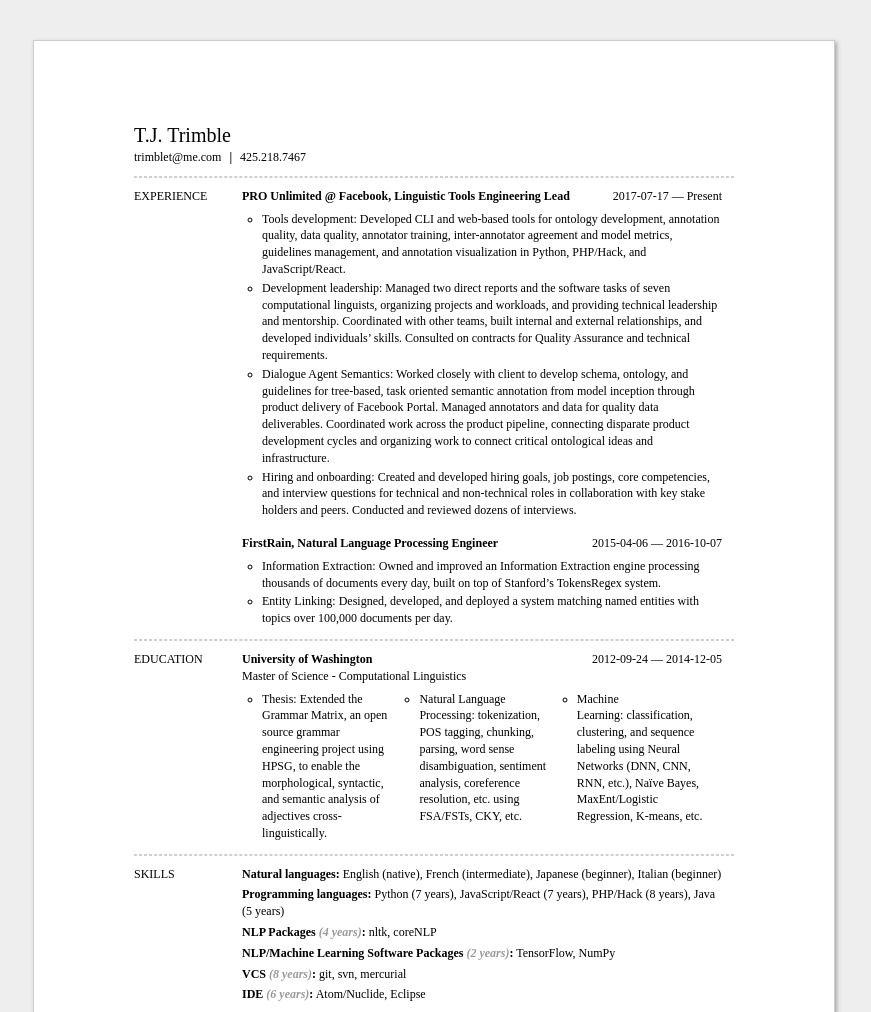
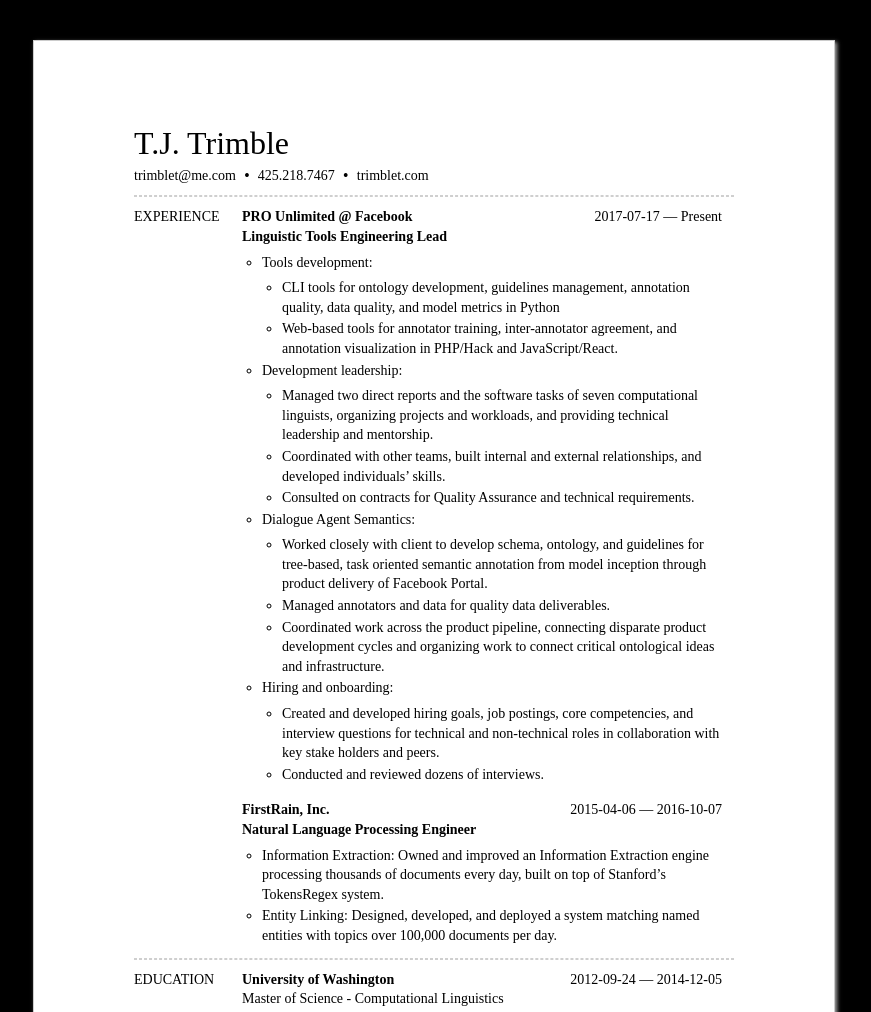
Before and after one commit to trimblet/trimblet.github.io, a plain HTML site: page index.html in a window 1280 px wide. Shown: the top 1012 px of the page, without its empty margins (206-1077 px from the left). Drawn offline with Linux system fonts and the light colour scheme.

Commit message:
Refactor, enhanced styles

```diff
--- a/index.html
+++ b/index.html
@@ -7,175 +7,24 @@
 
     <title>T.J. Trimble</title>
 
-	<style>
-	body {
-  background: #EEEEEE;
-  font: 12px "Times New Roman", Times, sans-serif;
-  line-height: 1.4;
-  margin: 40px 0;
-}
-em {
-  color: #999;
-}
-p {
-  line-height: 1.4;
-}
-ul {
-  margin-bottom: 0;
-}
-li {
-  margin-bottom: 2px;
-}
-a {
-  text-decoration: none;
-}
-
-#resume {
-  margin: 0 auto;
-  max-width: 600px;
-  padding: 80px 100px;
-  background: #fff;
-  border: 1px solid #ccc;
-  box-shadow: 2px 2px 4px #aaa;
-  -webkit-box-shadow: 2px 2px 4px #aaa;
-}
-
-.coursesList {
-  width: 28%;
-  vertical-align: top;
-  display: inline-block;
-}
-
-.largeFont {
-  font-size: 20px;
-}
-
-.smallFont {
-  font-size: 12px;
-}
-
-.sectionBlock {
-  display: flex;
-  width: 100%;
-}
-
-.sectionName {
-  width: 18%;
-  vertical-align: top;
-  display: inline-block;
-}
-
-.sectionContent {
-  width: 80%;
-  vertical-align: top;
-  display: inline-block;
-}
-
-.sectionContent ul {
-  padding-left: 20px;
-  margin-top: 6px;
-  list-style-type: circle;
-}
-
-.sectionContent .title {
-  font-weight: bold;
-}
-
-.sectionContent .date {
-  float: right;
-}
-
-.sectionContent .separator {
-  height: 14px;
-}
-
-.sectionLine {
-  border-style: dashed;
-  border-width: 1px;
-  border-color: #CFCFCF;
-  margin-top: 10px;
-  margin-bottom: 10px;
-}
-
-.divider {
-  font-weight: bold;
-  margin-left: 5px;
-  margin-right: 5px;
-}
-
-.summary {
-  margin-top: 6px;
-}
-
-.skillBlock {
-  margin-bottom: 4px;
-}
-
-.jobBlock {
-  page-break-inside: avoid;
-}
-
-/* Media Queries */
-@media only screen and (max-width: 40em) {
-  body {
-    margin: 0;
-    font-size: 14px;
-  }
-  #resume {
-    margin: 0 auto;
-    max-width: 600px;
-    padding: 0.5em 1em;
-    border: none;
-  }
-  .sectionContent {
-    width: 100%;
-  }
-  .sectionContent .date {
-    padding-right: 2em;
-  }
-  .sectionName {
-    width: auto;
-  }
-  .largeFont {
-    font-size: 20px;
-  }
-  .smallFont {
-    font-size: 14px;
-  }
-}
-
-@media print {
-  #resume {
-    margin: 0 auto;
-    max-width: 600px;
-    padding: 0px 0px;
-    border: 0px;
-    background: #fff;
-    box-shadow: none;
-    -webkit-box-shadow: none;
-  }
-
-  a {
-    color: black;
-  }
-}
-
-	</style>
+    <link rel="stylesheet" type="text/css" href="styles.css">
 
   </head>
   <body>
 
     <div id='resume'>
-  <div id='nameBlock' class='largeFont'>
+      <div id='nameBlock'>
         <span class='name'>
           T.J. Trimble
         </span>
       </div>
-  <div id='basicsBlock' class='smallFont'>
+      <div id='basicsBlock'>
         <div class='contactBlock'>
           <span class='email'>trimblet@me.com</span>
-      <span class='divider'>|</span>
+          <span class='divider'>•</span>
           <span class='phone'>425.218.7467</span>
+          <span class='divider'>•</span>
+          <span class='website'>trimblet.com</span>
         </div>
       </div>
       <div class='sectionLine'></div>
@@ -188,30 +37,46 @@
         <div class='sectionContent'>
           <div class="jobBlock">
             <div class='blockHeader'>
-	        <span class='title'>
-	          PRO Unlimited @ Facebook, Linguistic Tools Engineering Lead
-	        </span>
-	        <span class='date'>
-	          2017-07-17 &mdash; Present
-	        </span>
+              <div class='date'>2017-07-17 &mdash; Present</div>
+              <div class='title'>PRO Unlimited @ Facebook</div>
+              <div class='title'>Linguistic Tools Engineering Lead</div>
             </div>
             <div><a href=''></a></div>
             <ul class='highlights'>
-	        <li>Tools development: Developed CLI and web-based tools for ontology development, annotation quality, data quality, annotator training, inter-annotator agreement and model metrics, guidelines management, and annotation visualization in Python, PHP/Hack, and JavaScript/React.</li>
-	        <li>Development leadership: Managed two direct reports and the software tasks of seven computational linguists, organizing projects and workloads, and providing technical leadership and mentorship. Coordinated with other teams, built internal and external relationships, and developed individuals’ skills. Consulted on contracts for Quality Assurance and technical requirements.</li>
-	        <li>Dialogue Agent Semantics: Worked closely with client to develop schema, ontology, and guidelines for tree-based, task oriented semantic annotation from model inception through product delivery of Facebook Portal. Managed annotators and data for quality data deliverables. Coordinated work across the product pipeline, connecting disparate product development cycles and organizing work to connect critical ontological ideas and infrastructure.</li>
-	        <li>Hiring and onboarding: Created and developed hiring goals, job postings, core competencies, and interview questions for technical and non-technical roles in collaboration with key stake holders and peers. Conducted and reviewed dozens of interviews.</li>
+              <li>Tools development:
+                  <ul>
+                    <li>CLI tools for ontology development, guidelines management, annotation quality, data quality, and model metrics in Python</li>
+                    <li>Web-based tools for annotator training, inter-annotator agreement, and annotation visualization in PHP/Hack and JavaScript/React.</li>
+                  </ul>
+              </li>
+              <li>Development leadership:
+                  <ul>
+                    <li>Managed two direct reports and the software tasks of seven computational linguists, organizing projects and workloads, and providing technical leadership and mentorship.</li>
+                    <li>Coordinated with other teams, built internal and external relationships, and developed individuals’ skills.</li>
+                    <li>Consulted on contracts for Quality Assurance and technical requirements.</li>
+                  </ul>
+              </li>
+              <li>Dialogue Agent Semantics:
+                  <ul>
+                    <li>Worked closely with client to develop schema, ontology, and guidelines for tree-based, task oriented semantic annotation from model inception through product delivery of Facebook Portal.</li>
+                    <li>Managed annotators and data for quality data deliverables.</li>
+                    <li>Coordinated work across the product pipeline, connecting disparate product development cycles and organizing work to connect critical ontological ideas and infrastructure.</li>
+                  </ul>
+              </li>
+              <li>Hiring and onboarding:
+                  <ul>
+                    <li>Created and developed hiring goals, job postings, core competencies, and interview questions for technical and non-technical roles in collaboration with key stake holders and peers.</li>
+                    <li>Conducted and reviewed dozens of interviews.</li>
+                  </ul>
+              </li>
             </ul>
             <div class='separator'></div>
           </div>
           <div class="jobBlock">
             <div class='blockHeader'>
-	        <span class='title'>
-	          FirstRain, Natural Language Processing Engineer
-	        </span>
-	        <span class='date'>
-	          2015-04-06 &mdash; 2016-10-07
-	        </span>
+              <div class='date'>2015-04-06 &mdash; 2016-10-07</div>
+              <div class='title'>FirstRain, Inc.</div>
+              <div class='title'>Natural Language Processing Engineer</div>
             </div>
             <div><a href=''></a></div>
             <ul class='highlights'>
@@ -223,8 +88,6 @@
         </div>
       </div>
       <div class='sectionLine'></div>
-
-
 
 
       <div id='education' class="sectionBlock">
--- /dev/null
+++ b/styles.css
@@ -0,0 +1,170 @@
+body {
+  background: black;
+  font: 14px "Times New Roman", Times, sans-serif;
+  line-height: 1.4;
+  margin: 40px 0;
+}
+
+em {
+  color: #999;
+}
+
+p {
+  line-height: 1.4;
+}
+
+ul {
+  margin-bottom: 0;
+}
+
+li {
+  margin-bottom: 2px;
+}
+
+a {
+  text-decoration: none;
+}
+
+#resume {
+  margin: 0 auto;
+  max-width: 600px;
+  padding: 80px 100px;
+  background: #fff;
+  border: 1px solid #ccc;
+  box-shadow: 2px 2px 4px #aaa;
+  -webkit-box-shadow: 2px 2px 4px #aaa;
+}
+
+#nameBlock {
+  font-size: 24pt;
+}
+
+.coursesList {
+  width: 28%;
+  vertical-align: top;
+  display: inline-block;
+}
+
+.largeFont {
+  font-size: 20px;
+}
+
+.smallFont {
+  font-size: 12px;
+}
+
+.sectionBlock {
+  display: flex;
+  width: 100%;
+}
+
+.sectionName {
+  width: 18%;
+  vertical-align: top;
+  display: inline-block;
+}
+
+.sectionContent {
+  width: 80%;
+  vertical-align: top;
+  display: inline-block;
+}
+
+.sectionContent ul {
+  padding-left: 20px;
+  margin-top: 6px;
+  list-style-type: circle;
+}
+
+.sectionContent .title {
+  font-weight: bold;
+  width: 50%;
+  display: inline-block;
+}
+
+.sectionContent .date {
+  float: right;
+}
+
+.sectionContent .separator {
+  height: 14px;
+}
+
+.sectionLine {
+  border-style: dashed;
+  border-width: 1px;
+  border-color: #CFCFCF;
+  margin-top: 10px;
+  margin-bottom: 10px;
+}
+
+.divider {
+  font-weight: bold;
+  margin-left: 5px;
+  margin-right: 5px;
+}
+
+.summary {
+  margin-top: 6px;
+}
+
+.skillBlock {
+  margin-bottom: 4px;
+}
+
+.jobBlock {
+  page-break-inside: avoid;
+}
+
+/* Media Queries */
+@media only screen and (max-width: 40em) {
+
+  body {
+    margin: 0;
+    font-size: 14px;
+  }
+
+  #resume {
+    margin: 0 auto;
+    max-width: 600px;
+    padding: 0.5em 1em;
+    border: none;
+  }
+
+  .sectionContent {
+    width: 100%;
+  }
+
+  .sectionContent .date {
+    padding-right: 2em;
+  }
+
+  .sectionName {
+    width: auto;
+  }
+
+  .largeFont {
+    font-size: 20px;
+  }
+
+  .smallFont {
+    font-size: 14px;
+  }
+}
+
+@media print {
+
+  #resume {
+    margin: 0 auto;
+    max-width: 600px;
+    padding: 0px 0px;
+    border: 0px;
+    background: #fff;
+    box-shadow: none;
+    -webkit-box-shadow: none;
+  }
+
+  a {
+    color: black;
+  }
+}
```
Also changed, not shown: resume.json (added, +89 -0 lines). Lines whose indentation alone changed are shown as unchanged.
